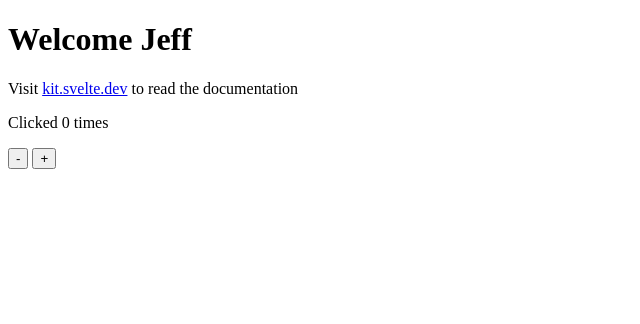
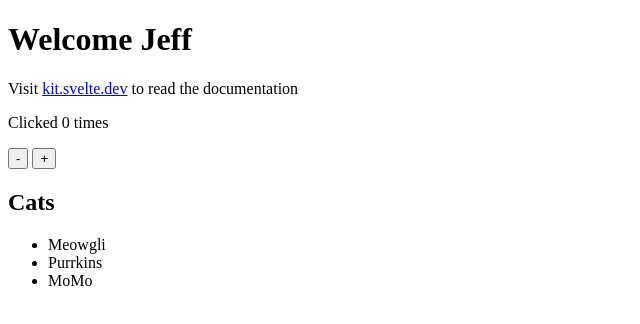
Before and after one commit to jt-rose/hello_svelte, a SvelteKit app: page / in a window 1280 px wide. Shown: the top 324 px of the page, without its empty margins (0-640 px from the left). Built offline with nearby package versions, Linux system fonts and the light colour scheme.

Commit message:
add cats component

```diff
--- /dev/null
+++ b/src/components/cats.svelte
@@ -0,0 +1,10 @@
+<script>
+    let cats = ["Meowgli", "Purrkins", "MoMo"]
+</script>
+
+<h2>Cats</h2>
+<ul>
+{#each cats as cat}
+<li>{cat}</li>
+{/each}
+</ul>
--- a/src/routes/+page.svelte
+++ b/src/routes/+page.svelte
@@ -1,17 +1,10 @@
 <script>
+    import Clicker from "../components/clicker.svelte"
+    import Cats from "../components/cats.svelte"
     let name = "Jeff"
-    let clicked = 0;
-    const addOnClick = () => {
-        clicked++
-    }
-
-    const minusOnClick = () => {
-        clicked--
-    }
 </script>
 
 <h1>Welcome {name}</h1>
 <p>Visit <a href="https://kit.svelte.dev">kit.svelte.dev</a> to read the documentation</p>
-<p>Clicked {clicked} times</p>
-<button on:click={minusOnClick}>-</button>
-<button on:click={addOnClick}>+</button>
+<Clicker />
+<Cats />
```
